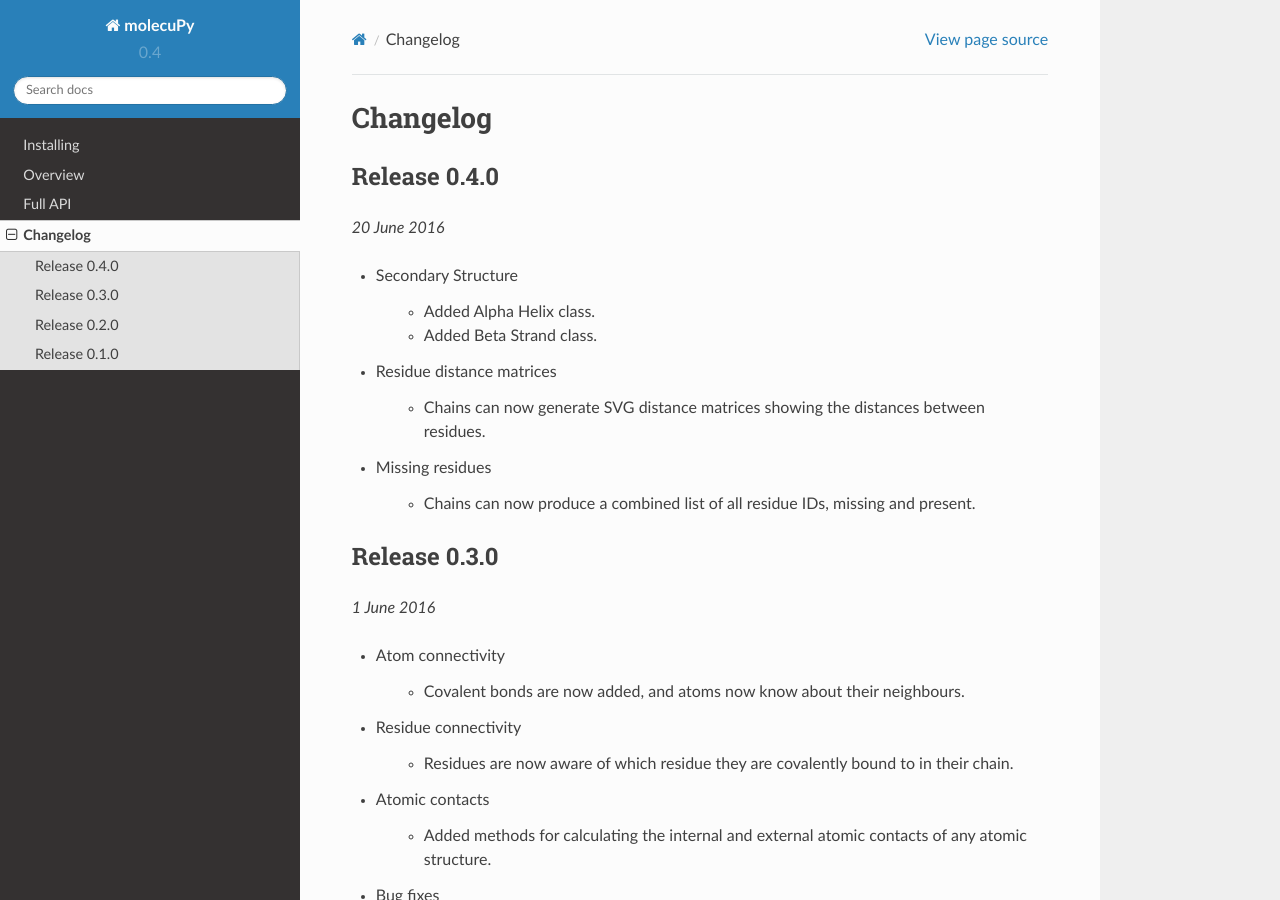
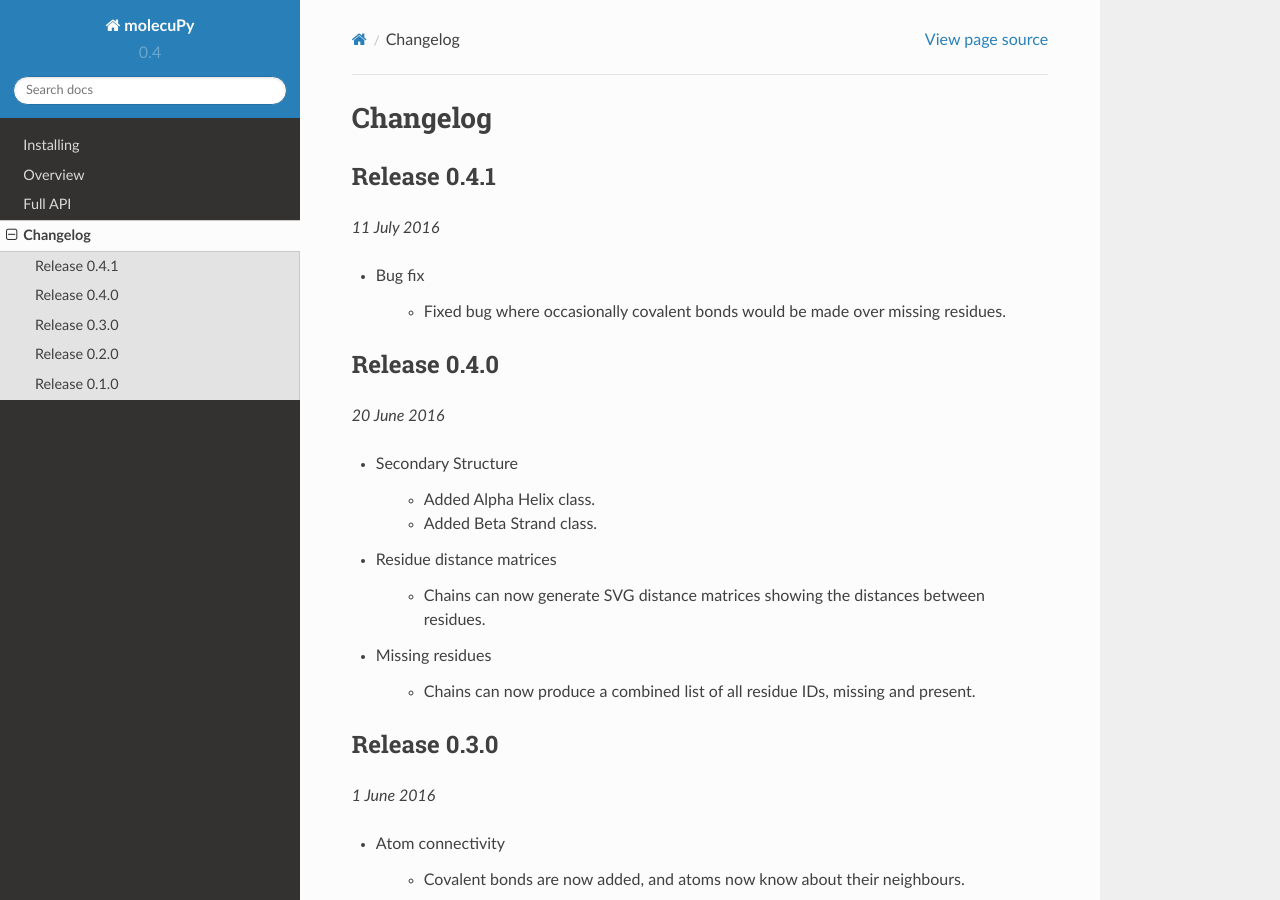
Before and after one commit to samirelanduk/atomium, a Sphinx documentation site: the page built from docs/source/changelog.rst, in a window 1280 px wide and 900 px high. Built offline with Sphinx 7.4.7 and the Read the Docs theme 2.0.0, drawn with Linux system fonts in a browser that asks for light colours.

Commit message:
Update docs for 0.4.1

```diff
--- a/docs/source/changelog.rst
+++ b/docs/source/changelog.rst
@@ -1,5 +1,15 @@
 Changelog
 ---------
+
+Release 0.4.1
+~~~~~~~~~~~~~
+
+`11 July 2016`
+
+* Bug fix
+
+    * Fixed bug where occasionally covalent bonds would be made over missing residues.
+
 
 Release 0.4.0
 ~~~~~~~~~~~~~
```
Also changed, not shown: README.rst (+10 -0 lines).
